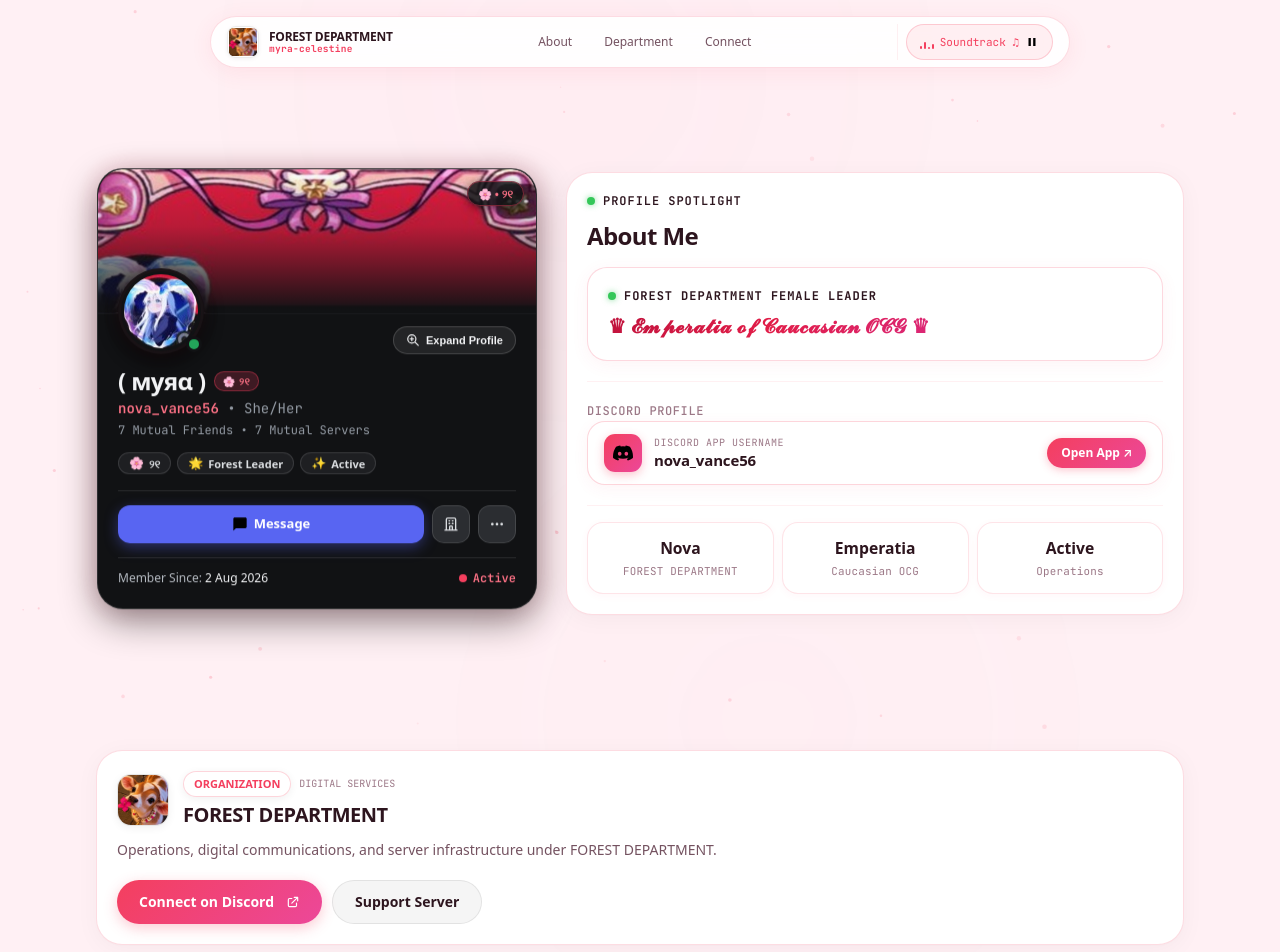
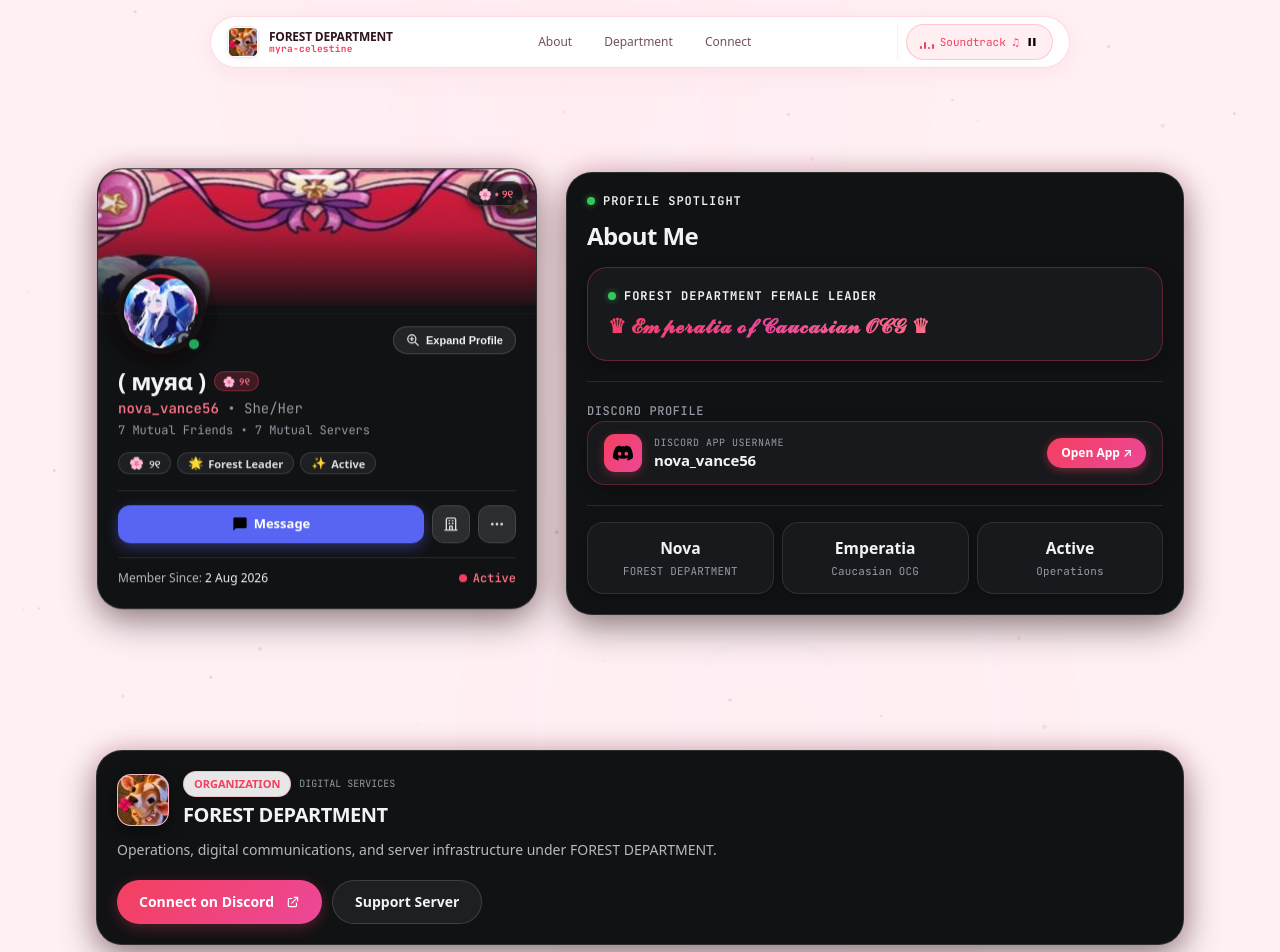
Before and after one commit to tpganime/myra-celestine, a plain HTML site: page index.html in a window 1280 px wide. Shown: the top 952 px of the page. Drawn offline with Linux system fonts and the light colour scheme.

Commit message:
feat: apply AMOLED black styling to About Me showcase card and department sections

```diff
--- a/style.css
+++ b/style.css
@@ -1683,3 +1683,157 @@ header {
   color: #ffffff !important;
   border-color: rgba(255, 255, 255, 0.2) !important;
 }
+
+/* ==========================================================================
+   AMOLED Black About Me Card & Inner Components
+   ========================================================================== */
+
+.about-side-container .glass-panel {
+  background: #111214 !important;
+  border: 1px solid rgba(255, 255, 255, 0.12) !important;
+  box-shadow: 0 12px 36px rgba(0, 0, 0, 0.45), 0 0 24px rgba(244, 63, 94, 0.18) !important;
+  color: #f2f3f5 !important;
+}
+
+.about-side-container .glass-panel:hover {
+  box-shadow: 0 18px 48px rgba(0, 0, 0, 0.55), 0 0 32px rgba(244, 63, 94, 0.28) !important;
+  border-color: rgba(244, 63, 94, 0.35) !important;
+}
+
+.about-side-container h1,
+.about-side-container .text-primary {
+  color: #f2f3f5 !important;
+}
+
+.about-side-container .text-secondary {
+  color: #b5bac1 !important;
+}
+
+.about-side-container .text-tertiary {
+  color: #949ba4 !important;
+}
+
+.about-side-container .border-divider {
+  border-color: rgba(255, 255, 255, 0.1) !important;
+}
+
+/* Inner Bio Statement Box in Dark Mode */
+.about-side-container .bio-statement-box {
+  background: #18191c !important;
+  border: 1.5px solid rgba(244, 63, 94, 0.32) !important;
+  box-shadow: 0 4px 18px rgba(0, 0, 0, 0.35) !important;
+}
+
+.about-side-container .bio-statement-box:hover {
+  border-color: rgba(244, 63, 94, 0.55) !important;
+  box-shadow: 0 8px 26px rgba(244, 63, 94, 0.25) !important;
+}
+
+.about-side-container .bio-gradient-heading {
+  background: linear-gradient(135deg, #f43f5e 0%, #ec4899 50%, #fb7185 100%) !important;
+  -webkit-background-clip: text !important;
+  -webkit-text-fill-color: transparent !important;
+}
+
+/* Inner Discord Embed Button in Dark Mode */
+.about-side-container .discord-embed-btn {
+  background: #18191c !important;
+  border: 1.5px solid rgba(244, 63, 94, 0.3) !important;
+  box-shadow: 0 4px 16px rgba(0, 0, 0, 0.3) !important;
+}
+
+.about-side-container .discord-embed-btn:hover {
+  background: #1e1f22 !important;
+  border-color: #f43f5e !important;
+  box-shadow: 0 8px 24px rgba(244, 63, 94, 0.28) !important;
+}
+
+.about-side-container .discord-username-val {
+  color: #f2f3f5 !important;
+}
+
+.about-side-container .discord-label {
+  color: #949ba4 !important;
+}
+
+.about-side-container .discord-action-pill {
+  background: linear-gradient(135deg, #f43f5e, #ec4899) !important;
+  box-shadow: 0 2px 10px rgba(244, 63, 94, 0.45) !important;
+}
+
+/* Inner Metric Mini Cards in Dark Mode */
+.about-side-container .metric-mini-card {
+  background: #18191c !important;
+  border: 1px solid rgba(255, 255, 255, 0.1) !important;
+  box-shadow: 0 2px 10px rgba(0, 0, 0, 0.25) !important;
+}
+
+.about-side-container .metric-mini-val {
+  color: #f2f3f5 !important;
+}
+
+.about-side-container .metric-mini-lbl {
+  color: #949ba4 !important;
+}
+
+/* Department & Connect Panels in AMOLED Black */
+#department .glass-panel,
+#connect .glass-panel {
+  background: #111214 !important;
+  border: 1px solid rgba(255, 255, 255, 0.12) !important;
+  box-shadow: 0 12px 36px rgba(0, 0, 0, 0.45), 0 0 24px rgba(244, 63, 94, 0.18) !important;
+  color: #f2f3f5 !important;
+}
+
+#department .glass-panel:hover,
+#connect .glass-panel:hover {
+  box-shadow: 0 18px 48px rgba(0, 0, 0, 0.55), 0 0 32px rgba(244, 63, 94, 0.28) !important;
+  border-color: rgba(244, 63, 94, 0.35) !important;
+}
+
+#department .text-primary,
+#connect .text-primary {
+  color: #f2f3f5 !important;
+}
+
+#department .text-secondary,
+#connect .text-secondary {
+  color: #b5bac1 !important;
+}
+
+#department .text-tertiary,
+#connect .text-tertiary {
+  color: #949ba4 !important;
+}
+
+#department .company-logo-img {
+  border-color: rgba(244, 63, 94, 0.4) !important;
+  box-shadow: 0 4px 16px rgba(0, 0, 0, 0.5) !important;
+}
+
+#department .btn-secondary,
+#connect .btn-secondary {
+  background: #1e1f22 !important;
+  border: 1px solid rgba(255, 255, 255, 0.14) !important;
+  color: #f2f3f5 !important;
+}
+
+#department .btn-secondary:hover,
+#connect .btn-secondary:hover {
+  background: rgba(244, 63, 94, 0.2) !important;
+  border-color: rgba(244, 63, 94, 0.4) !important;
+  color: #ffffff !important;
+}
+
+#connect .btn-ghost {
+  color: #949ba4 !important;
+}
+
+#connect .btn-ghost:hover {
+  color: #ffffff !important;
+  background: rgba(255, 255, 255, 0.08) !important;
+}
+
+#connect .border-divider {
+  border-color: rgba(255, 255, 255, 0.1) !important;
+}
```
